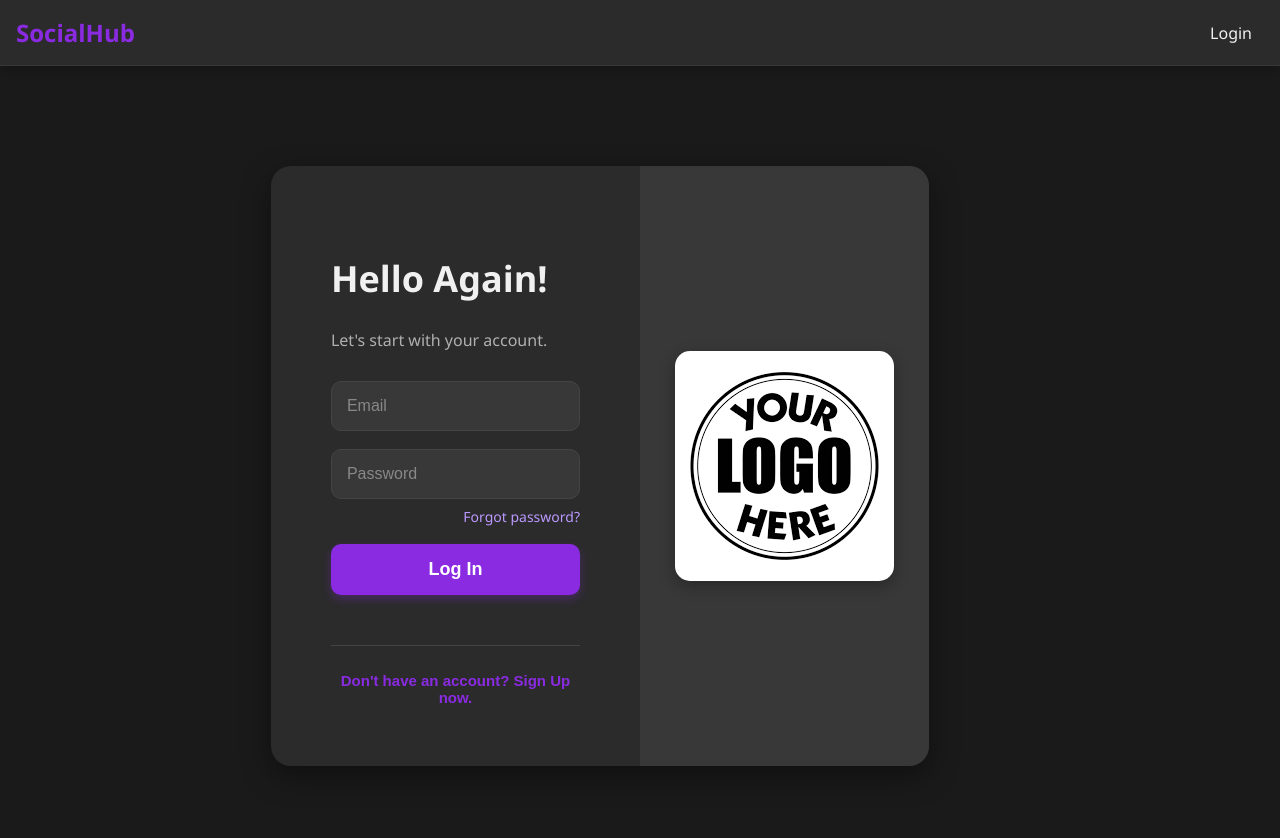
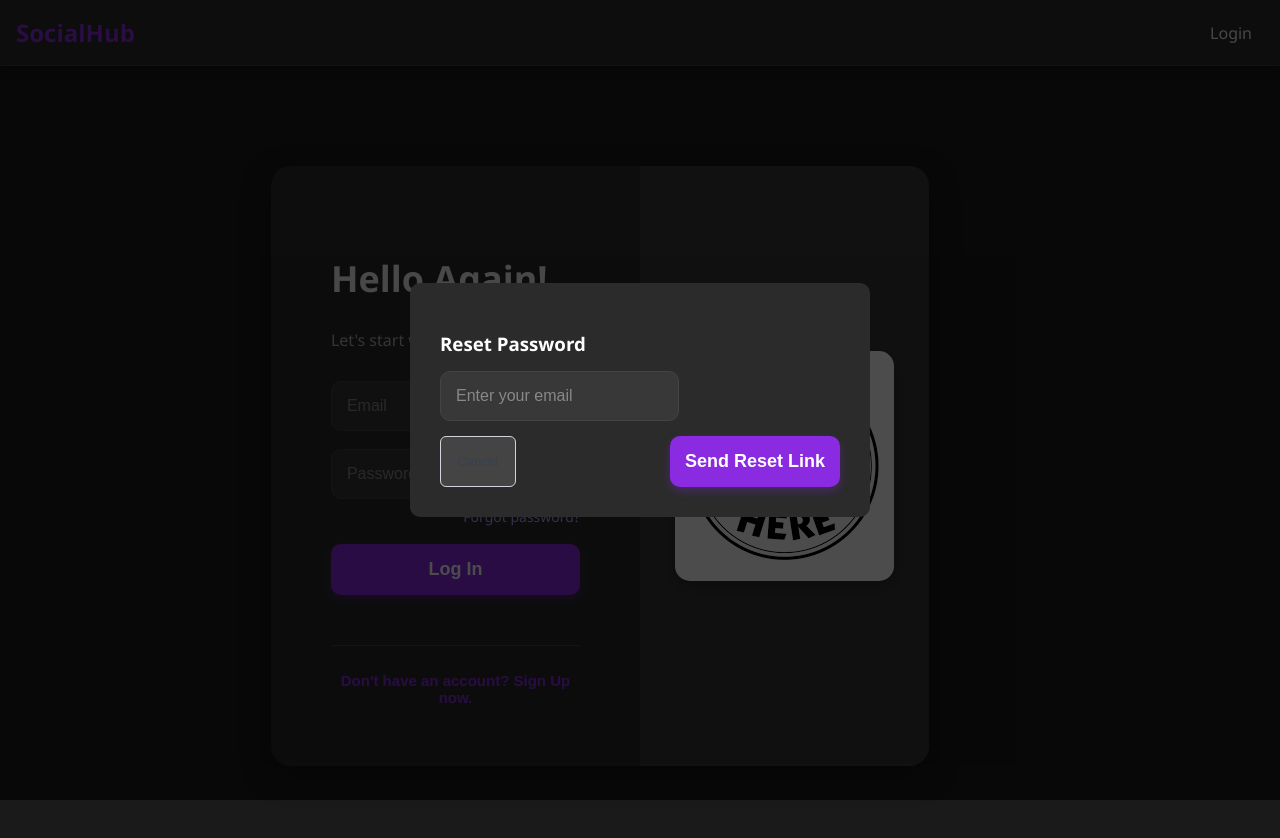
Before and after one commit to ervin49/hackathon, a React (Vite) app in the folder App/: page /login in a window 1280 px wide. Both pictures are taken after a click on the link "Forgot password?". Shown: the top 838 px of the page. Built offline with nearby package versions, Linux system fonts and the light colour scheme; no server answers.

Commit message:
Factor de resetare a parolei

```diff
--- a/App/src/pages/LoginPage.jsx
+++ b/App/src/pages/LoginPage.jsx
@@ -1,7 +1,10 @@
+// src/pages/LoginPage.jsx (Cod COMPLET Modificat)
+
 import React, { useState } from 'react';
 import { useAuth } from '../context/AuthContext';
 import { useNavigate } from 'react-router-dom';
-import WelcomeImage from '../assets/images/image.png'; // Assuming this is your imported image
+import WelcomeImage from '../assets/images/image.png';
+import { sendPasswordReset } from '../services/authService';
 
 const LoginPage = () => {
   const [email, setEmail] = useState('');
@@ -10,6 +13,11 @@ const LoginPage = () => {
   const [isRegistering, setIsRegistering] = useState(false);
   const [error, setError] = useState('');
   const [loading, setLoading] = useState(false);
+
+  // Stări pentru modalul de resetare
+  const [resetEmail, setResetEmail] = useState('');
+  const [resetMessage, setResetMessage] = useState('');
+  const [showResetForm, setShowResetForm] = useState(false);
 
   const { login, register } = useAuth();
   const navigate = useNavigate();
@@ -27,22 +35,33 @@ const LoginPage = () => {
           return;
         }
         await register(email, password, username);
+        navigate('/'); // Navigare dupa inregistrare
       } else {
-        await login(email, password);
+        // Logica de Login
+        const user = await login(email, password); // 🛑 MODIFICARE: Preluăm obiectul user
+
+        // 🛑 CORECȚIE CRITICĂ: Verificăm explicit succesul înainte de a naviga.
+        if (user && user.uid) {
+            navigate('/'); // Navigare doar dacă obiectul user este valid și ne-a logat.
+        } else {
+            // Aruncăm o eroare care va fi prinsă de blocul catch de mai jos.
+            throw new Error("Login failed: Invalid user object returned.");
+        }
       }
 
-      navigate('/');
     } catch (err) {
       console.error("Firebase Error:", err.message);
       let errorMessage = "Authentication failed. Please check your credentials.";
 
-      // Error handling based on Firebase codes
       if (err.code === 'auth/email-already-in-use') {
         errorMessage = "This email is already in use.";
-      } else if (err.code === 'auth/invalid-credential' || err.code === 'auth/user-not-found') {
+      } else if (err.code === 'auth/invalid-credential' || err.code === 'auth/user-not-found' || err.code === 'auth/wrong-password') {
         errorMessage = "Incorrect email or password.";
       } else if (err.code === 'auth/weak-password') {
         errorMessage = "Password must be at least 6 characters long.";
+      } else if (err.message.includes("Login failed")) {
+         // Prindem eroarea custom aruncată mai sus
+         errorMessage = "A apărut o eroare la autentificare. Vă rugăm reîncercați.";
       }
 
       setError(errorMessage);
@@ -50,6 +69,30 @@ const LoginPage = () => {
       setLoading(false);
     }
   };
+
+  // Funcția care trimite email-ul de resetare
+  const handlePasswordReset = async (e) => {
+    e.preventDefault();
+    setResetMessage('');
+
+    if (!resetEmail) {
+        setResetMessage("Please enter your email.");
+        return;
+    }
+
+    try {
+        await sendPasswordReset(resetEmail);
+        setResetMessage("A password reset link has been sent to your email!");
+    } catch (error) {
+        console.error("Reset Error:", error);
+        let errorMessage = "Error: Email not found or invalid.";
+        if (error.code === 'auth/user-not-found') {
+            errorMessage = "Error: The email address is not registered.";
+        }
+        setResetMessage(errorMessage);
+    }
+  };
+
 
   return (
     <div className="auth-page-container">
@@ -98,7 +141,8 @@ const LoginPage = () => {
             />
 
             {!isRegistering && (
-              <a href="#" className="recovery-link">Forgot password?</a>
+              // Deschide modalul la click
+              <a href="#" onClick={(e) => { e.preventDefault(); setShowResetForm(true); }} className="recovery-link">Forgot password?</a>
             )}
 
             <button
@@ -132,6 +176,38 @@ const LoginPage = () => {
           />
         </div>
       </div>
+
+      {/* MODAL DE RESETARE PAROLĂ */}
+      {showResetForm && (
+        <div className="reset-password-overlay" style={{
+            position: 'fixed', top: 0, left: 0, right: 0, bottom: 0,
+            backgroundColor: 'rgba(0, 0, 0, 0.7)',
+            display: 'flex', alignItems: 'center', justifyContent: 'center', zIndex: 1000
+        }}>
+            <div style={{ padding: '30px', backgroundColor: '#2b2b2b', borderRadius: '10px', maxWidth: '400px', width: '90%' }}>
+                <h3 style={{ color: 'white', marginBottom: '15px' }}>Reset Password</h3>
+                <form onSubmit={handlePasswordReset}>
+                    <input
+                        type="email"
+                        value={resetEmail}
+                        onChange={(e) => setResetEmail(e.target.value)}
+                        placeholder="Enter your email"
+                        className="form-input"
+                        required
+                    />
+                    {resetMessage && <p style={{ color: resetMessage.includes("Error") ? 'red' : 'lightgreen', margin: '10px 0' }}>{resetMessage}</p>}
+                    <div style={{ display: 'flex', justifyContent: 'space-between', marginTop: '15px' }}>
+                        <button type="button" onClick={() => setShowResetForm(false)} className="cancel-button" style={{ background: '#444' }}>
+                            Cancel
+                        </button>
+                        <button type="submit" className="submit-button" style={{ width: 'auto' }}>
+                            Send Reset Link
+                        </button>
+                    </div>
+                </form>
+            </div>
+        </div>
+      )}
     </div>
   );
 };
--- a/App/src/services/authService.js
+++ b/App/src/services/authService.js
@@ -4,13 +4,12 @@ import { auth, db } from './firebase';
 import {
   createUserWithEmailAndPassword,
   signInWithEmailAndPassword,
-  signOut
+  signOut,
+  sendPasswordResetEmail // 🛑 NOU: Adăugat
 } from "firebase/auth";
 import { doc, setDoc } from "firebase/firestore";
-// 🛑 MODIFICARE: Importă lista de avatare
 import { AVAILABLE_AVATARS } from '../utils/avatarPaths';
 
-// 🛑 NOU: Funcție ajutătoare pentru a alege aleatoriu un avatar
 const getRandomAvatar = () => {
     const index = Math.floor(Math.random() * AVAILABLE_AVATARS.length);
     return AVAILABLE_AVATARS[index];
@@ -21,25 +20,19 @@ const getRandomAvatar = () => {
  * Inregistreaza un utilizator nou cu email si parola si ii salveaza profilul in Firestore.
  */
 export const registerUser = async (email, password, username) => {
-  // 1. Creeaza user-ul in Firebase Authentication
   const userCredential = await createUserWithEmailAndPassword(auth, email, password);
   const user = userCredential.user;
 
-  // 🛑 MODIFICARE: Alege un avatar aleatoriu
   const initialAvatarUrl = getRandomAvatar();
 
-  // 2. Adauga detalii suplimentare in Firestore
   await setDoc(doc(db, "users", user.uid), {
     uid: user.uid,
     username: username,
     email: email,
-    bio: "Hello! I'm new here.",
+    bio: "Salut! Sunt nou pe platforma.",
     followers: [],
     following: [],
-    totalPoints : 0,
-    achievements : [],
     createdAt: new Date(),
-    // 🛑 MODIFICARE: Salvează calea locală aleatorie
     profilePicture: initialAvatarUrl
   });
 
@@ -60,3 +53,8 @@ export const loginUser = async (email, password) => {
 export const logoutUser = () => {
   return signOut(auth);
 };
+
+// 🛑 NOU: Functie de resetare a parolei
+export const sendPasswordReset = async (email) => {
+    await sendPasswordResetEmail(auth, email);
+};
```
